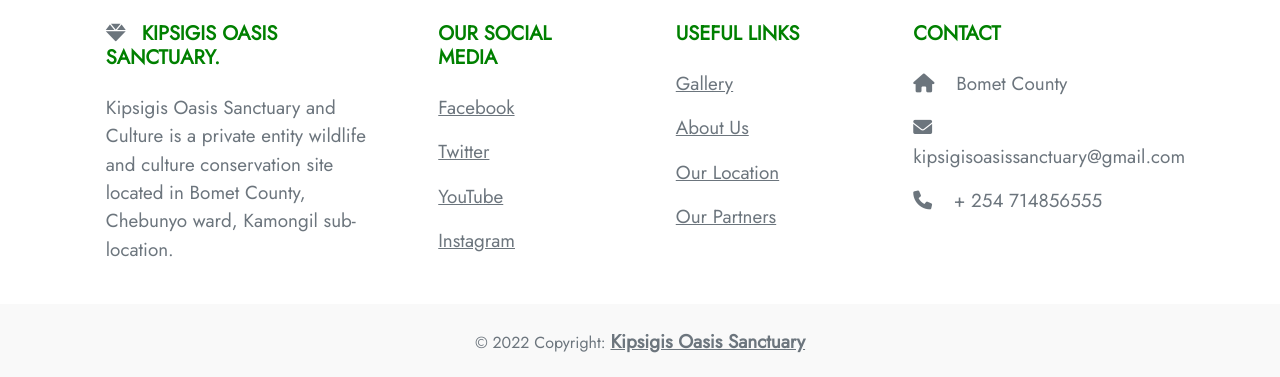
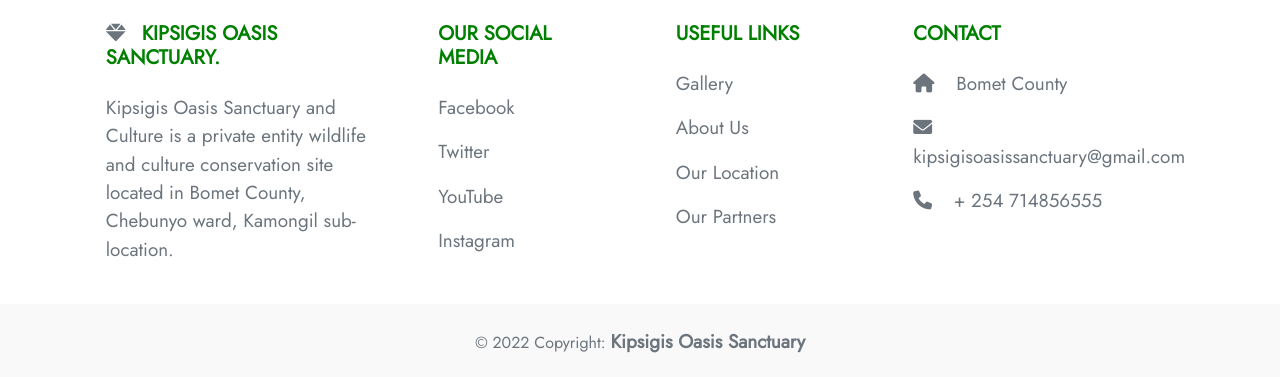
Before and after one commit to Vitalis-Kirui/Oasis-Sanctuary, an Angular app in the folder Sanctuary-UI/: page / in a window 1280 px wide. Shown: the part 3679-4056 px from the top of the page. Built offline with nearby package versions, Linux system fonts and the light colour scheme.

Commit message:
styling footer links

```diff
--- a/Sanctuary-UI/src/app/Components/footer/footer.component.css
+++ b/Sanctuary-UI/src/app/Components/footer/footer.component.css
@@ -1,3 +1,7 @@
 h5{
     color: green;
 }
+
+a{
+    text-decoration: none;
+}
```
Also changed, not shown: Sanctuary-UI/src/app/Components/footer/footer.component.html (+0 -27 lines).
